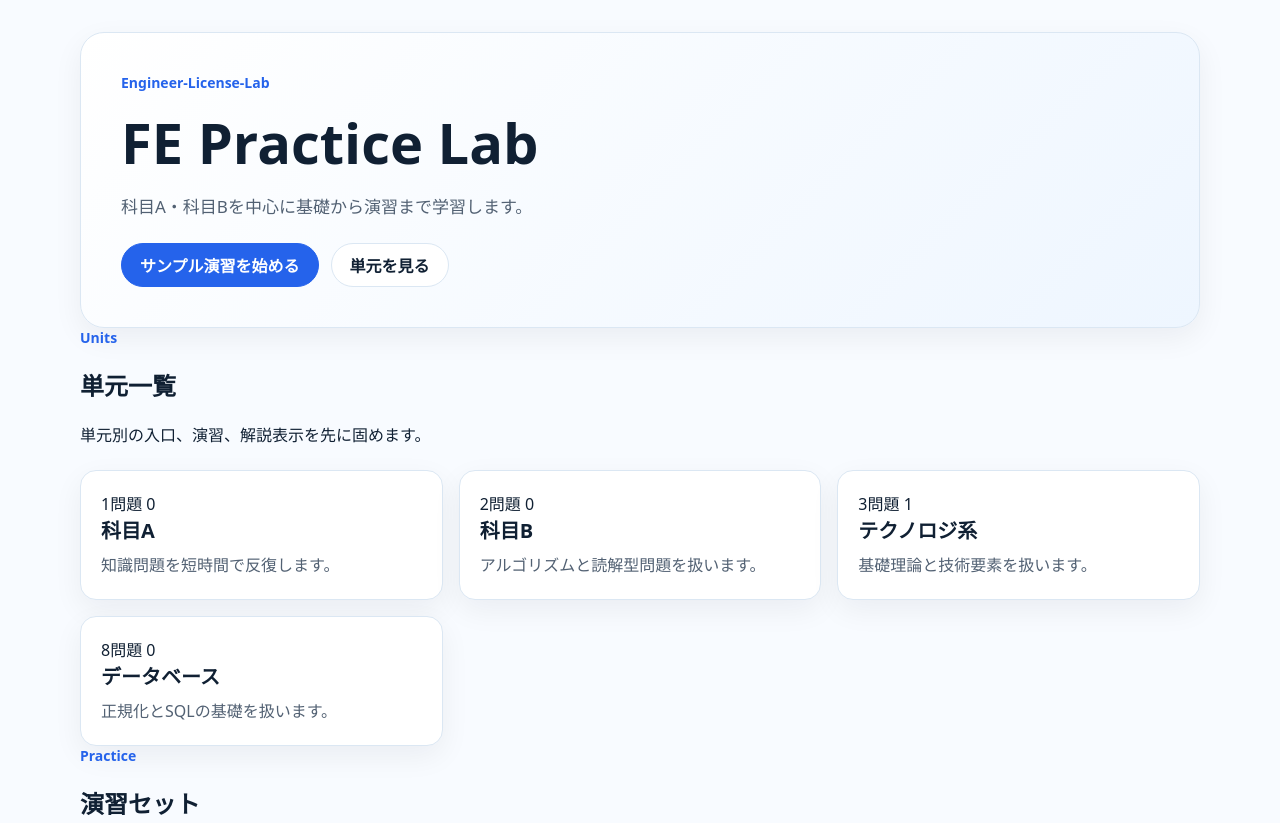
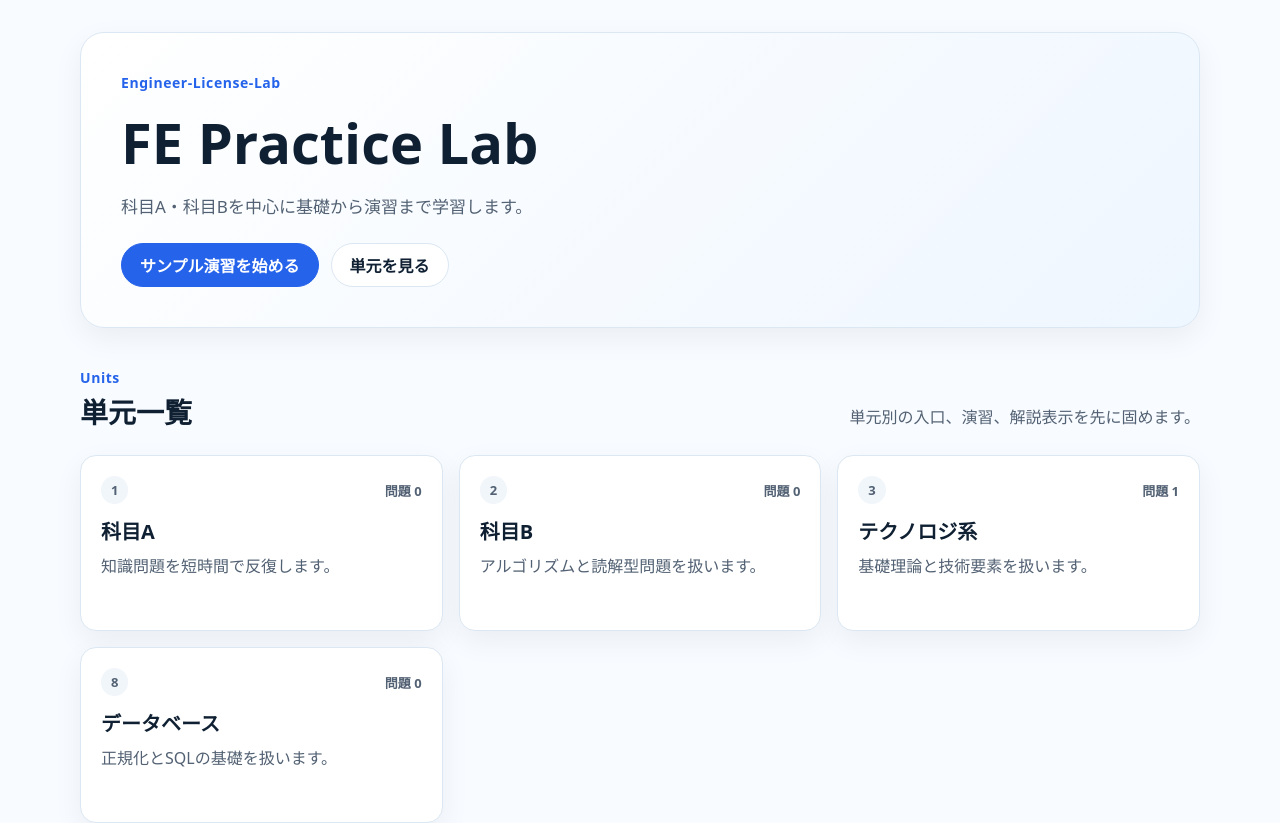
Before and after one commit to Shota-Zaki/License-Base, a Next.js app in the folder apps/web/: page /engineer-license-lab/fe in a window 1280 px wide. Shown: the top 823 px of the page. Built offline with nearby package versions, Linux system fonts and the light colour scheme; no server answers.

Commit message:
feat: add mvp learning ui styles

```diff
--- a/apps/web/app/globals.css
+++ b/apps/web/app/globals.css
@@ -1,10 +1,14 @@
 :root {
   --color-background: #f8fbff;
   --color-surface: #ffffff;
+  --color-surface-soft: #f1f6fb;
   --color-text-primary: #102033;
   --color-text-secondary: #526173;
   --color-border: #dbe7f3;
+  --color-border-strong: #bfd4ea;
   --color-accent: #2563eb;
+  --color-accent-soft: #e6f0ff;
+  --color-success: #0f766e;
   --radius-md: 12px;
   --radius-lg: 16px;
   --shadow-card: 0 10px 30px rgba(15, 23, 42, 0.06);
@@ -38,21 +42,48 @@ a { color: inherit; text-decoration: none; }
   box-shadow: var(--shadow-card);
 }
 
-.eyebrow { color: var(--color-accent); font-size: 14px; font-weight: 700; }
+.compact-hero {
+  padding: 28px;
+}
+
+.eyebrow { color: var(--color-accent); font-size: 14px; font-weight: 700; letter-spacing: 0.04em; }
 .hero h1 { max-width: 760px; margin: 0; font-size: clamp(32px, 5vw, 56px); line-height: 1.08; }
 .hero p { max-width: 720px; margin: 0; color: var(--color-text-secondary); font-size: 17px; line-height: 1.8; }
 .action-row { display: flex; flex-wrap: wrap; gap: 12px; }
 .button { display: inline-flex; min-height: 44px; align-items: center; justify-content: center; border-radius: 999px; padding: 0 18px; border: 1px solid var(--color-border); background: var(--color-surface); font-weight: 700; }
 .button.primary { color: white; background: var(--color-accent); border-color: var(--color-accent); }
 .card-grid { display: grid; grid-template-columns: repeat(3, minmax(0, 1fr)); gap: 16px; margin-top: 24px; }
+.card-grid.two-column { grid-template-columns: repeat(2, minmax(0, 1fr)); }
 .card { border: 1px solid var(--color-border); border-radius: var(--radius-lg); background: var(--color-surface); padding: 20px; box-shadow: var(--shadow-card); }
 .card h2 { margin: 0 0 8px; font-size: 20px; }
 .card p { margin: 0; color: var(--color-text-secondary); line-height: 1.7; }
+.card-topline { display: flex; align-items: center; justify-content: space-between; gap: 12px; margin-bottom: 12px; }
+.card-action-row { margin-top: 18px; }
+.unit-card { min-height: 176px; }
+.badge { display: inline-flex; min-height: 28px; align-items: center; border-radius: 999px; padding: 0 10px; color: var(--color-accent); background: var(--color-accent-soft); font-size: 13px; font-weight: 800; }
+.badge.muted { color: var(--color-text-secondary); background: var(--color-surface-soft); }
+.small-text { color: var(--color-text-secondary); font-size: 13px; font-weight: 700; }
+.section-heading { display: flex; align-items: end; justify-content: space-between; gap: 24px; margin: 40px 0 0; }
+.section-heading h2 { margin: 4px 0 0; font-size: 28px; }
+.section-heading p { max-width: 520px; margin: 0; color: var(--color-text-secondary); line-height: 1.7; }
+.practice-shell { max-width: 920px; }
+.practice-stack { display: grid; gap: 18px; margin-top: 24px; }
+.question-card { padding: 24px; }
+.question-body { font-size: 18px; }
 .choice-list { display: grid; gap: 10px; padding: 0; margin: 16px 0 0; list-style: none; }
-.choice-item { padding: 14px 16px; border: 1px solid var(--color-border); border-radius: var(--radius-md); background: #f1f6fb; }
+.labeled-choice-list { counter-reset: none; }
+.choice-item { display: flex; gap: 12px; align-items: flex-start; padding: 14px 16px; border: 1px solid var(--color-border); border-radius: var(--radius-md); background: var(--color-surface-soft); }
+.choice-label { display: inline-flex; min-width: 28px; height: 28px; align-items: center; justify-content: center; border-radius: 999px; color: var(--color-accent); background: white; font-weight: 800; }
+.correct-choice { border-color: rgba(15, 118, 110, 0.32); background: #eefaf8; }
+.explanation-panel { display: grid; gap: 8px; margin-top: 18px; padding: 18px; border: 1px solid var(--color-border-strong); border-radius: var(--radius-lg); background: #fbfdff; }
+.explanation-panel h3 { margin: 0; }
+.explanation-panel p { margin: 0; }
+.answer-line { color: var(--color-success); font-weight: 800; }
 
 @media (max-width: 760px) {
   .page-shell { width: min(100% - 24px, 1120px); padding-top: 20px; }
   .hero { padding: 24px; border-radius: 20px; }
-  .card-grid { grid-template-columns: 1fr; }
+  .card-grid, .card-grid.two-column { grid-template-columns: 1fr; }
+  .section-heading { display: grid; align-items: start; }
+  .choice-item { padding: 12px; }
 }
```
